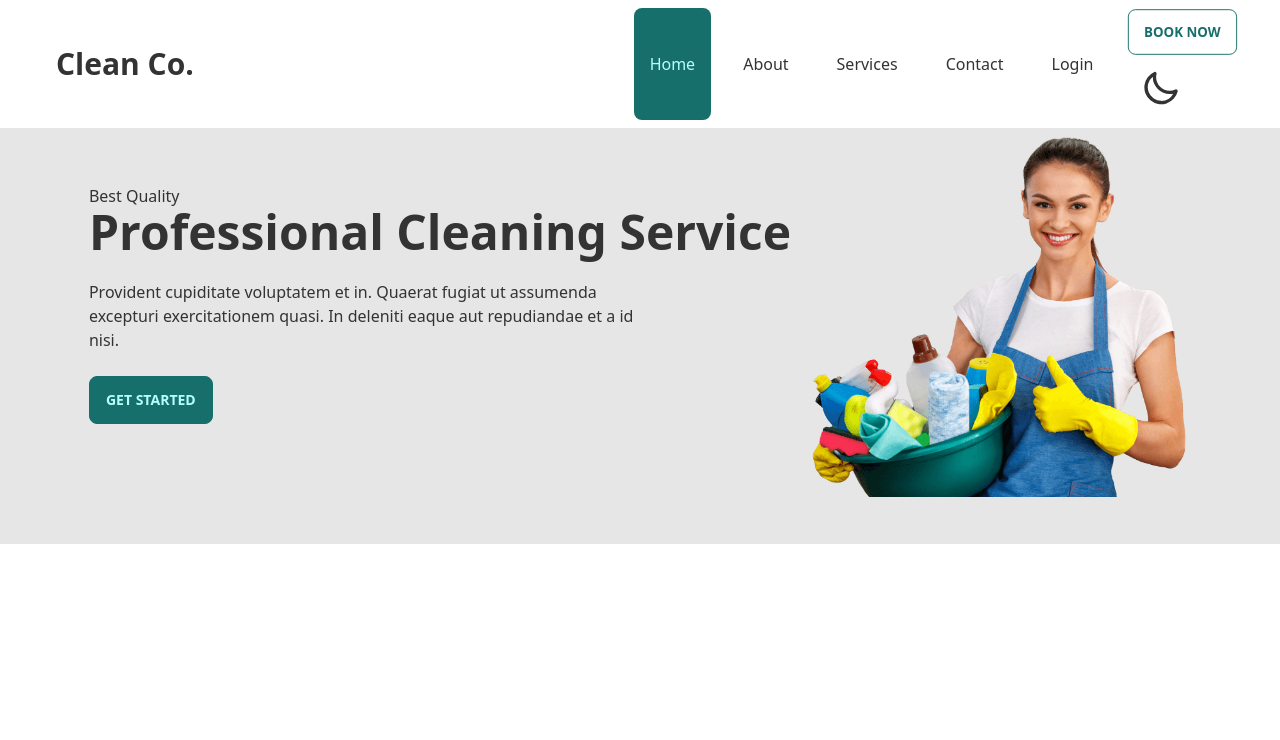
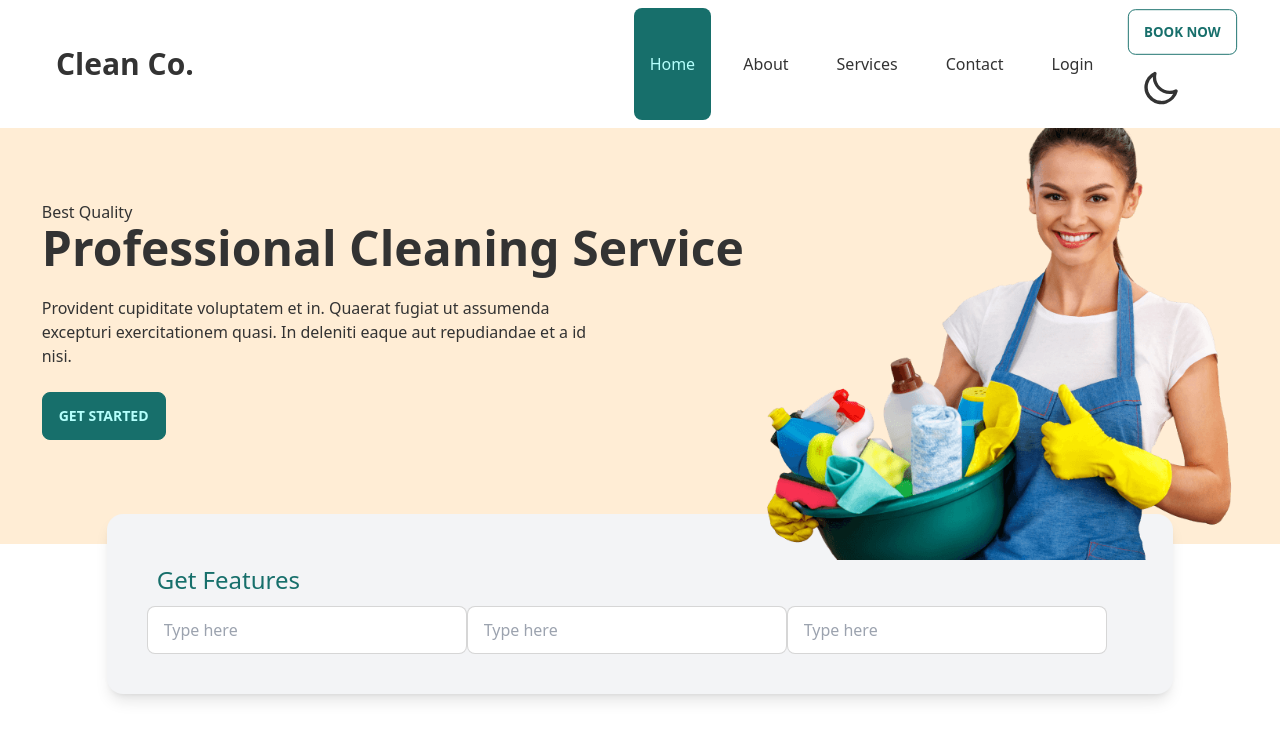
Before and after one commit to AlaminSarkerFRII/clean-co-client, a React (Create React App) app: page / in a window 1280 px wide. Shown: the top 740 px of the page. Built offline with nearby package versions, Linux system fonts and the light colour scheme.

Commit message:
add features

```diff
--- a/src/pages/Home/Landing.js
+++ b/src/pages/Home/Landing.js
@@ -3,21 +3,50 @@ import BucketGirl from "../../assets/image/bucketgirl.png";
 
 const Landing = () => {
   return (
-    <div className="hero h-[60vh] bg-base-200 bg-accent mt-16">
+    <>
+      <div className="hero h-screen lg:h-[60vh]  bg-accent mt-16">
         <div className="hero-content flex-col lg:flex-row">
           <div>
             <p>Best Quality</p>
-          <h1 className="text-5xl font-bold">Professional Cleaning Service</h1>
+            <h1 className="text-5xl font-bold">
+              Professional Cleaning Service
+            </h1>
             <p className="py-6 max-w-xl">
               Provident cupiditate voluptatem et in. Quaerat fugiat ut assumenda
-            excepturi exercitationem quasi. In deleniti eaque aut repudiandae et
-            a id nisi.
+              excepturi exercitationem quasi. In deleniti eaque aut repudiandae
+              et a id nisi.
             </p>
             <button className="btn btn-primary">Get Started</button>
           </div>
-        <img src={BucketGirl} className="max-w-sm rounded-lg h-full" alt="" />
+          <div className="h-[60vh] shrink-0">
+            <img src={BucketGirl} className="h-full" alt="" />
           </div>
         </div>
+      </div>
+
+      {/* input field */}
+
+      <div className="p-10 rounded-2xl shadow-lg mt-[-30px] w-5/6 mx-auto z-50 bg-neutral">
+        <h2 className="text-primary text-2xl p-2.5">Get Features</h2>
+        <div>
+          <input
+            type="text"
+            placeholder="Type here"
+            class="input input-bordered w-full max-w-xs"
+          />
+          <input
+            type="text"
+            placeholder="Type here"
+            class="input input-bordered w-full max-w-xs"
+          />
+          <input
+            type="text"
+            placeholder="Type here"
+            class="input input-bordered w-full max-w-xs"
+          />
+        </div>
+      </div>
+    </>
   );
 };
 
```
Lines whose indentation alone changed are shown as unchanged.
